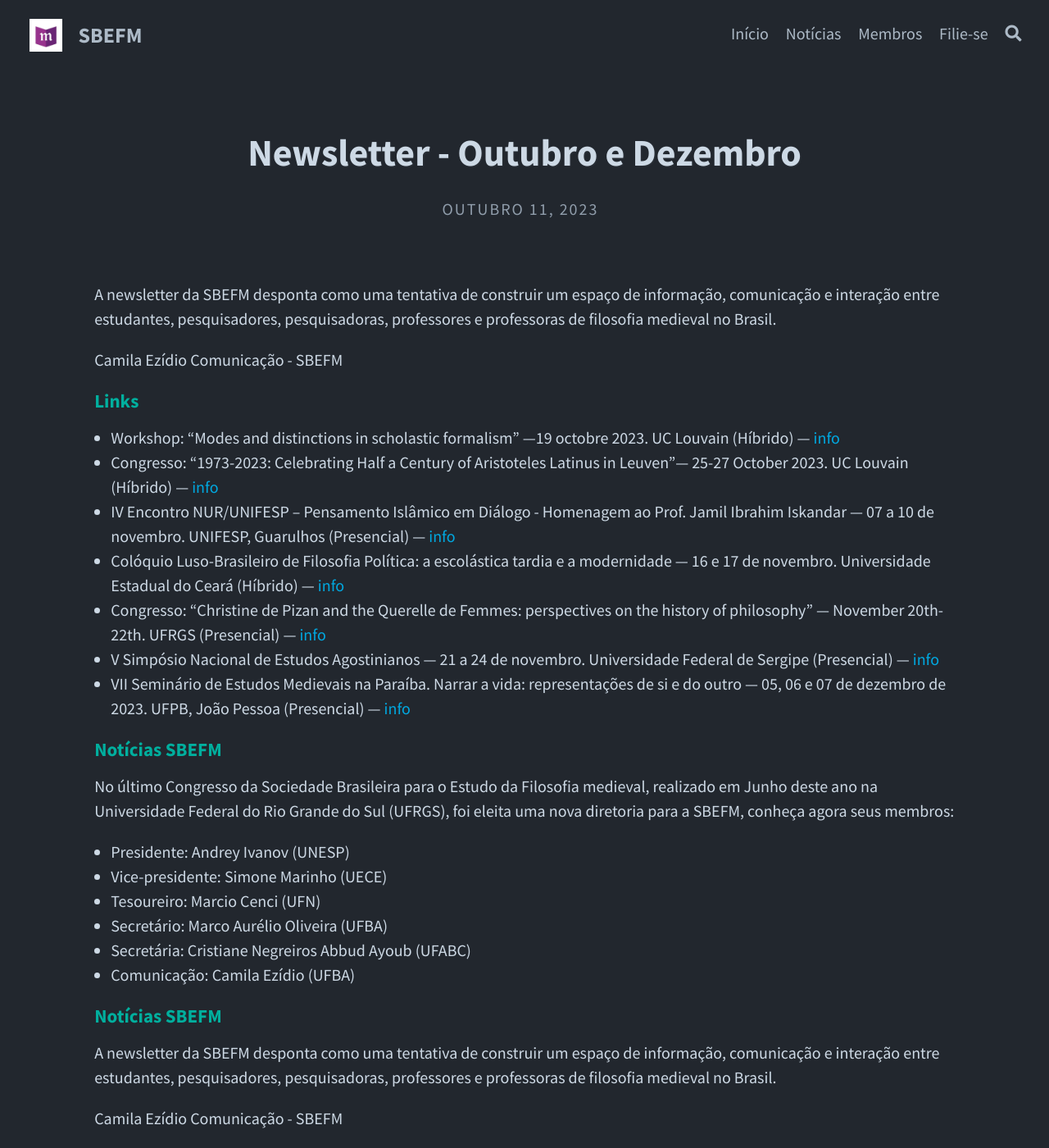
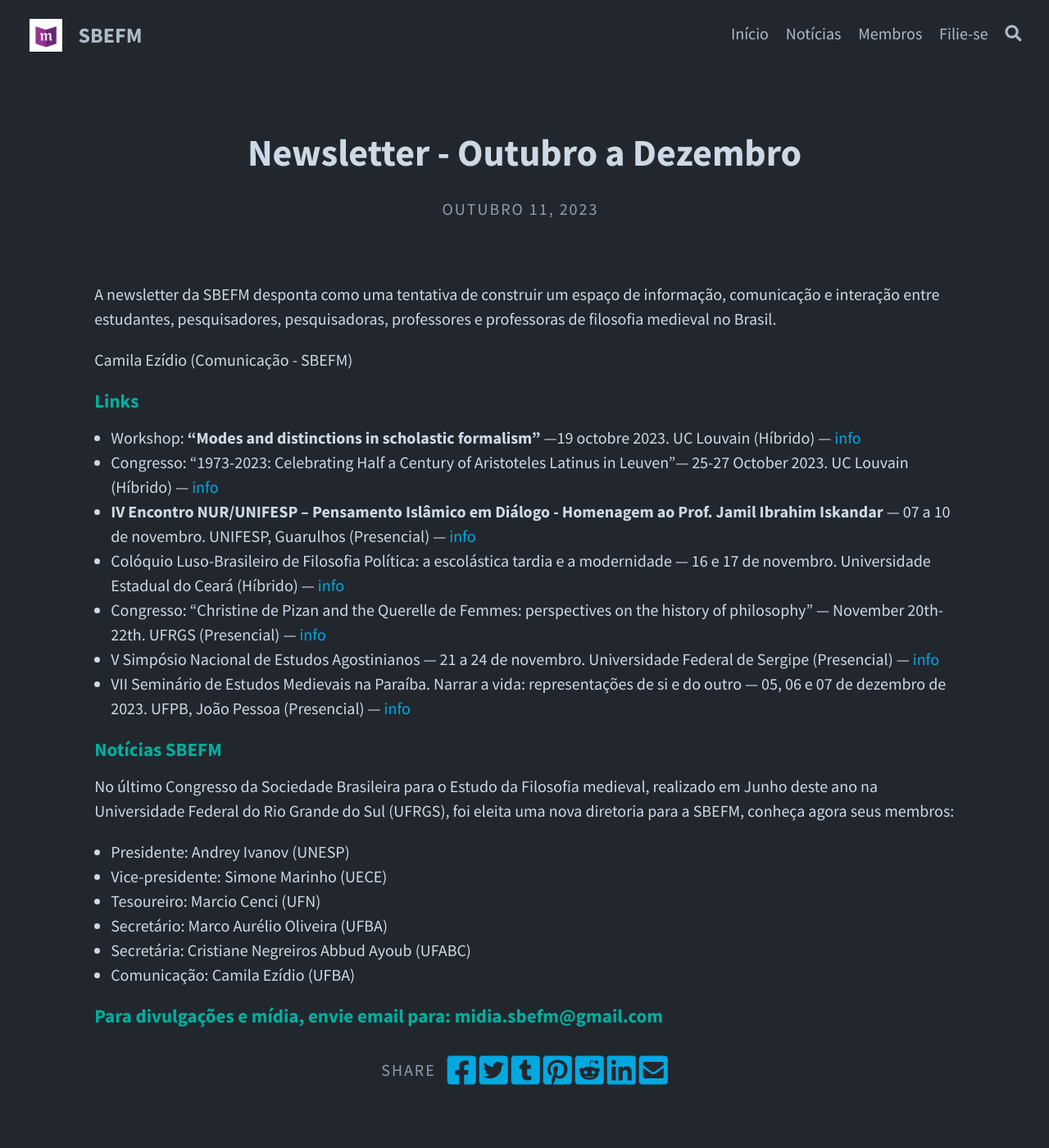
Before and after one commit to nap-o/sbefm, a Jekyll site: the page built from _posts/2023-10-11-newsletter-outubro-dezembro.md, in a window 1280 px wide and 1400 px high. Shown: the whole window at 82% size. Built offline with Jekyll 4.4.1, drawn with Linux system fonts in a browser that asks for light colours.

Commit message:
nova noticia - newsletter ouburo dezembro - arrumando detalhes

```diff
--- a/_posts/2023-10-11-newsletter-outubro-dezembro.md
+++ b/_posts/2023-10-11-newsletter-outubro-dezembro.md
@@ -1,6 +1,6 @@
 ---
 layout: post
-title: Newsletter - Outubro e Dezembro
+title: Newsletter - Outubro a Dezembro
 #color: rgb(250, 50, 50)
 #feature-img: "assets/img/pexels/triangular.jpeg"
 #thumbnail: "assets/img/pexels/manuscrito2.jpg"
@@ -10,13 +10,12 @@ permalink: /newsletter-outubro-dezembro/
 
 A newsletter da SBEFM desponta como uma tentativa de construir um espaço de informação, comunicação e interação entre estudantes, pesquisadores, pesquisadoras, professores e professoras de filosofia medieval no Brasil.
 
-Camila Ezídio
-Comunicação - SBEFM
+Camila Ezídio (Comunicação - SBEFM)
 
 #### Links
-- Workshop: “Modes and distinctions in scholastic formalism” —19 octobre 2023. UC Louvain (Híbrido) — [info](https://uclouvain.be/fr/instituts-recherche/isp/evenements/modes-and-distinctions-in-scholastic-formalism.html){:target="_blank"}
+- Workshop: **“Modes and distinctions in scholastic formalism”** —19 octobre 2023. UC Louvain (Híbrido) — [info](https://uclouvain.be/fr/instituts-recherche/isp/evenements/modes-and-distinctions-in-scholastic-formalism.html){:target="_blank"}
 - Congresso: "1973-2023: Celebrating Half a Century of Aristoteles Latinus in Leuven"— 25-27 October 2023. UC Louvain (Híbrido) — [info](https://hiw.kuleuven.be/dwmc/events/aristoteles-latinus){:target="_blank"}
-- IV Encontro NUR/UNIFESP – Pensamento Islâmico em Diálogo - Homenagem ao Prof. Jamil Ibrahim Iskandar — 07 a 10 de novembro. UNIFESP, Guarulhos (Presencial) — [info](https://sites.google.com/site/nurunifesp/nur/iv-encontro-nurunifesp-pensamento-isl%C3%A2mico-em-di%C3%A1logo){:target="_blank"}
+- **IV Encontro NUR/UNIFESP – Pensamento Islâmico em Diálogo - Homenagem ao Prof. Jamil Ibrahim Iskandar** — 07 a 10 de novembro. UNIFESP, Guarulhos (Presencial) — [info](https://sites.google.com/site/nurunifesp/nur/iv-encontro-nurunifesp-pensamento-isl%C3%A2mico-em-di%C3%A1logo){:target="_blank"}
 - Colóquio Luso-Brasileiro de Filosofia Política: a escolástica tardia e a modernidade — 16 e 17 de novembro. Universidade Estadual do Ceará (Híbrido) — [info](https://eventos.uece.br/siseventos/processaEvento/evento/exibeDocumentosEvento.jsf;jsessionid=11FBD8860A469EE815A8241A7FB744A3?id=1069&contexto=lubafipo){:target="_blank"}
 - Congresso: “Christine de Pizan and the Querelle de Femmes: perspectives on the history of philosophy” — November 20th-22th. UFRGS (Presencial) — [info](https://mulheresnahistoriadafilosofia.wordpress.com/){:target="_blank"}
 - V Simpósio Nacional de Estudos Agostinianos — 21 a 24 de novembro. Universidade Federal de Sergipe (Presencial) — [info](https://sites.google.com/view/xxivsemanadefilosofia/p%C3%A1gina-inicial){:target="_blank"}
@@ -35,11 +34,4 @@ No último Congresso da Sociedade Brasileira para o Estudo da Filosofia medieval
 - Comunicação: Camila Ezídio (UFBA)
 
 
-#### Notícias SBEFM
-A newsletter da SBEFM desponta como uma tentativa de construir um espaço de informação, comunicação e interação entre estudantes, pesquisadores, pesquisadoras, professores e professoras de filosofia medieval no Brasil.
-
-Camila Ezídio
-Comunicação - SBEFM
-
-
 #### Para divulgações e mídia, envie email para: midia.sbefm@gmail.com
```
